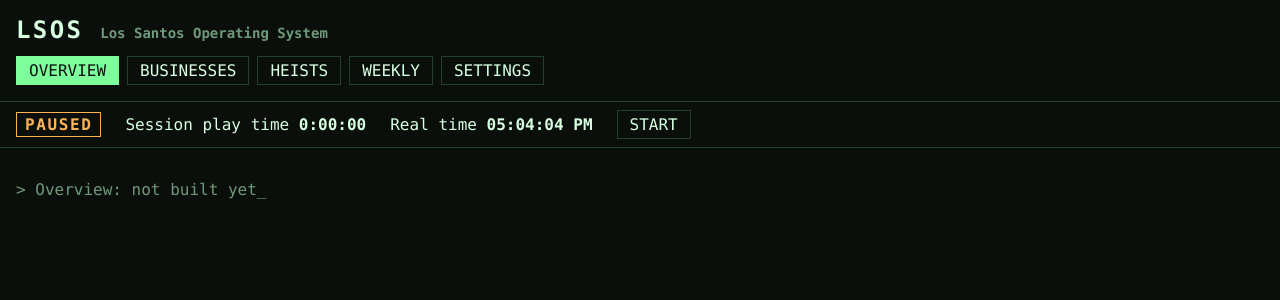
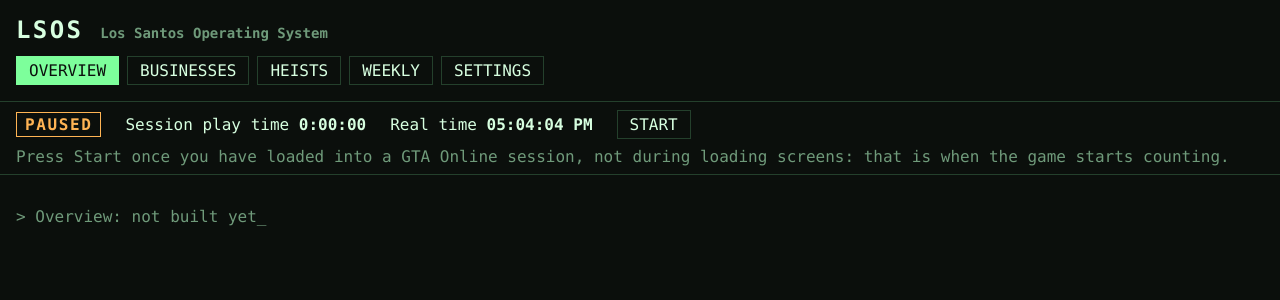
Before and after one commit to ToothyDev/LSOS, a Svelte app: page / in a window 1280 px wide. Shown: the top 300 px of the page. Built offline with nearby package versions, Linux system fonts and the light colour scheme.

Commit message:
Clock: hint to press Start once loaded into a GTA Online session
Co-Authored-By: Claude Opus 5.5 <noreply@anthropic.com>

```diff
--- a/src/components/ClockBar.svelte
+++ b/src/components/ClockBar.svelte
@@ -21,6 +21,12 @@
   <button type="button" aria-pressed={paused} onclick={togglePause}>
     {paused ? 'Start' : 'Pause'}
   </button>
+  {#if paused}
+    <span class="hint">
+      Press Start once you have loaded into a GTA Online session, not during loading screens: that
+      is when the game starts counting.
+    </span>
+  {/if}
 </section>
 
 {#if unconfirmed > 0}
@@ -52,6 +58,10 @@
     flex-wrap: wrap;
     gap: 0.5rem 1rem;
     padding: 0.5rem 1rem;
+  }
+
+  .hint {
+    color: var(--muted);
   }
 
   .indicator {
--- a/src/components/Settings.svelte
+++ b/src/components/Settings.svelte
@@ -39,7 +39,11 @@
     <input type="checkbox" bind:checked={store.state.clock.trackOnOpen} />
     Start tracking play time when LSOS opens
   </label>
-  <p class="hint">Off: LSOS opens paused and you press Start when you start playing.</p>
+  <p class="hint">
+    Off (recommended): LSOS opens paused. Press Start once you have loaded into a GTA Online
+    session, since that is when the game starts counting. On: loading screens count as play time
+    too, unless you open LSOS only once you are in.
+  </p>
 </section>
 
 <section>
```
Also changed, not shown: 2 other files (tests, documents, lock files or other folders).
